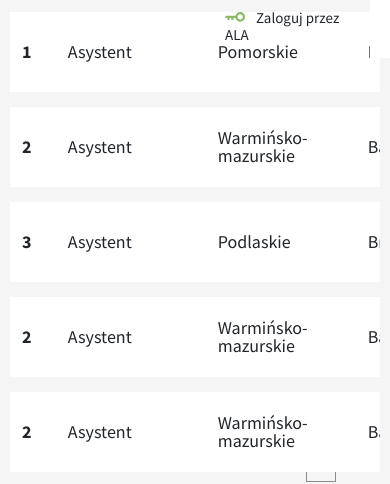
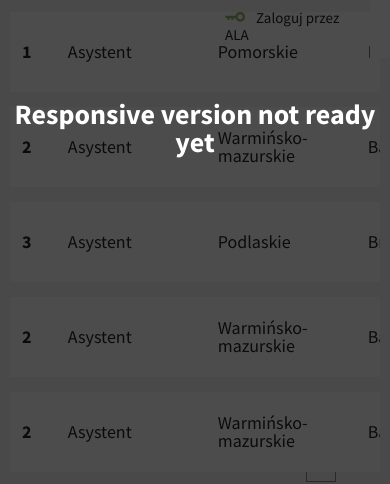
Before and after one commit to Paciffic-way/layout-test, a plain HTML site: page index.html in a window 390 px wide. Shown: the part 322-806 px from the top of the page. Drawn offline with nearby package versions, Linux system fonts and the light colour scheme.

Commit message:
Responsive version info update

```diff
--- a/index.html
+++ b/index.html
@@ -526,6 +526,8 @@
     </div>
     <script src="script.js"></script>
 
+    <div class="responsiveinfo"><p class="infotext">Responsive version not ready yet</p></div>
+
 </body>
 
 </html>
--- a/style.css
+++ b/style.css
@@ -554,6 +554,28 @@ input[type=number]::-webkit-outer-spin-button {
 
 @media screen and (max-width: 1720px) {
 
+	.responsiveinfo {
+		display:block;
+		background-color: black;
+		opacity: 0.7;
+		z-index: 999;
+		position: fixed;
+		top: 0px;
+		left: 0px;
+		width: 100%;
+		height: 100%;
+
+	}
+
+	.infotext{
+		text-align: center;
+		color: white;
+		position: relative;
+		font-family: 'Source Sans Pro', sans-serif;
+		font-weight: 700;
+		font-size: 28px;
+		top: 50%;
+		}
 
 	.adminbutton {
 		display:block;
```
